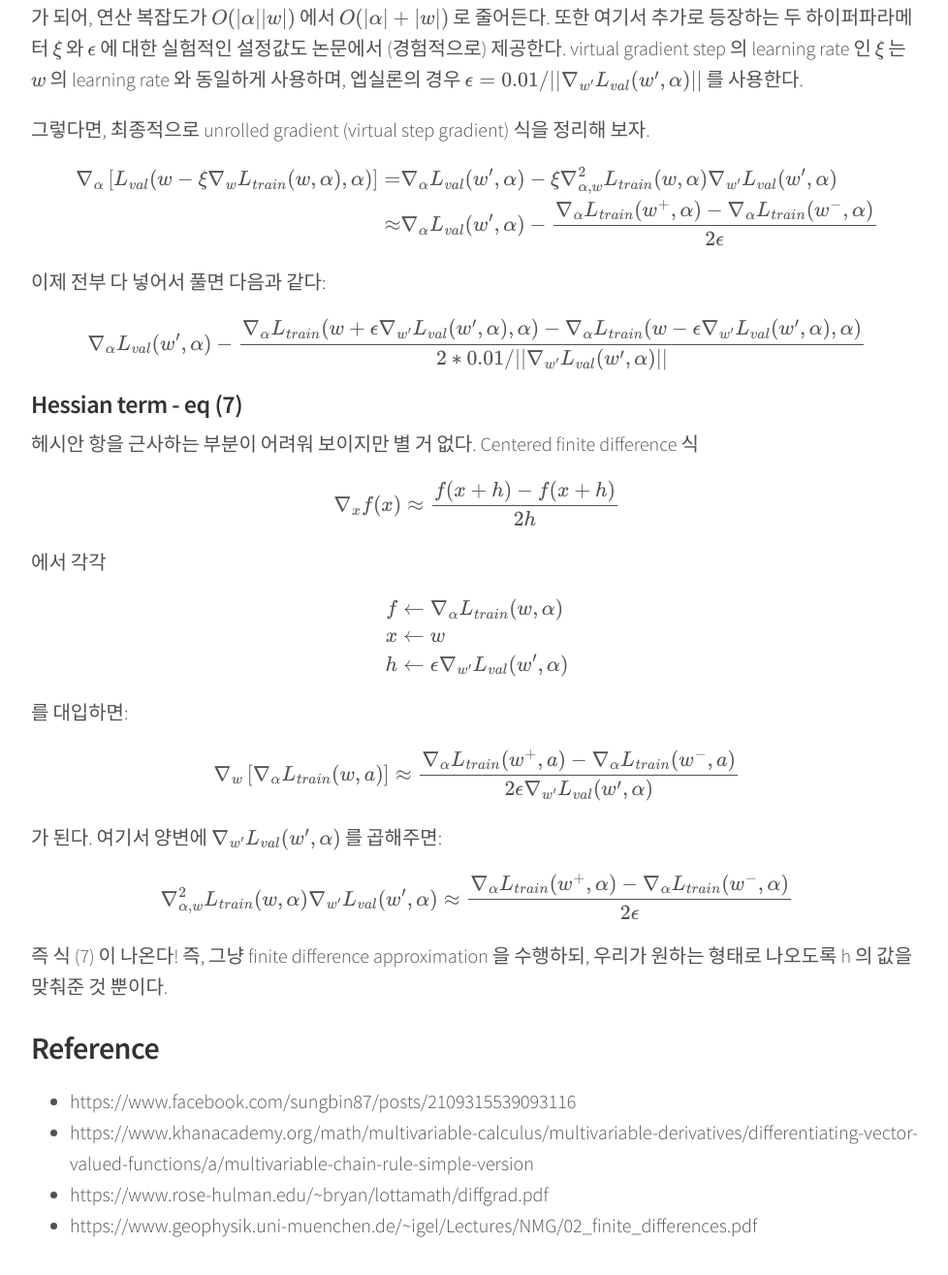
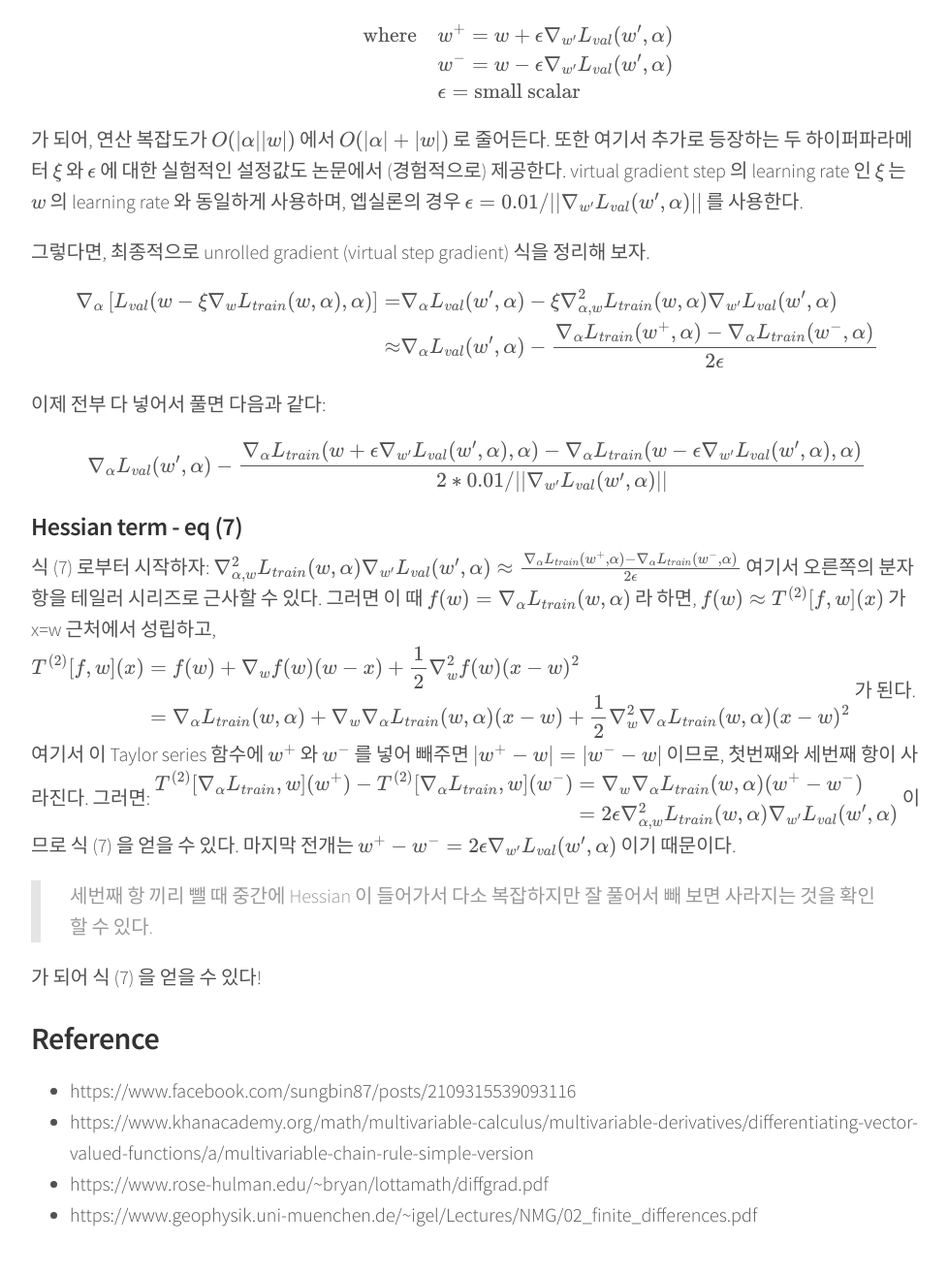
Before and after one commit to khanrc/khanrc.github.io, a Jekyll site: the page built from _posts/2018-12-15-nas-2-darts-math.md, in a window 1280 px wide and 1400 px high, scrolled down 2115 px. Shown: the top 1315 px of the window at 97% size, without its empty margins (148-1126 px from the left). Built offline with Jekyll 4.4.1, drawn with Linux system fonts in a browser that asks for light colours; Markdown is read by kramdown in place of the engine named in the settings; formulas are drawn with MathJax 3; some of the changed text lies outside the part shown.

Commit message:
Fix error of eq (7)

```diff
--- a/_posts/2018-12-15-nas-2-darts-math.md
+++ b/_posts/2018-12-15-nas-2-darts-math.md
@@ -35,23 +35,30 @@ $$
 \frac{\partial f}{\partial y}\frac{\partial y}{\partial t}
 $$
 
-### Finite Difference Approximation of Derivatives
+### Taylor Series
 
-Finite difference 는 사실 그냥 numerical gradient 다. 미분의 정의에 의해
+임의의 함수 $f(x)$ 가 $x=a$ 에서 무한 번 미분 가능하다면,
+$$
+\begin{align}
+f(x)&=f(a)+f'(a)(x-a)+\frac{f''(a)}{2!}(x-a)^2+\cdots \\
+&=\sum^\infty_{k=0} \frac{f^{(k)}(a)}{k!}(x-a)^k
+\end{align}
+$$
+가 $x=a$ 근처에서 성립한다.
 
+#### Intuition
+
+테일러 급수로 근사한 식을 p(x) 라 한다면 ($f(x)=p_\infty(x)$), $f'(a)=p'(a)$, $f''(a)=p''(a)$, ... 이 성립한다. 즉, 테일러 급수는 x=a 에서 동일한 미분계수를 갖는 함수로 근사하는 방법. [위키](https://en.wikipedia.org/wiki/Taylor_series)를 참고하면 실제로 근사가 진행되면서 (고차 미분이 더해지면서) 점점 정확해지는 것을 볼 수 있다.
+
+#### Multivariable function
+
+위 식을 다변수 함수로 확장하면, n차 테일러 급수는:
 $$
-\nabla_xf=\lim_{h \rightarrow 0} \frac{f(x+h)-f(x-h)}{2h}
+T^{(n)}[\mathbf{f}, \mathbf{a}](\mathbf x)=\sum_{k=0}^n\frac{(\partial^k_\mathbf x \mathbf f)(\mathbf a)}{k!}(\mathbf x - \mathbf a)^k
 $$
+라 쓸 수 있다.
 
-가 되는데, 여기서 limit 를 빼고 작은 h 에 대해 계산하여 이 값을 근사할 수 있다.
-
-$$
-\nabla_x f \approx \frac{f(x+h)-f(x-h)}{2h}
-$$
-
-이를 centered difference 라 하고, f(x+h)-f(x) 로 계산하면 forward difference, f(x)-f(x-h) 로 계산하면 backward difference 라 한다.
-
-이 근사의 에러를 계산하기 위해 테일러 급수를 활용할 수 있는데, 이 부분은 위 링크를 참조하자.
+> 위 식은 [임성빈 박사님의 포스트](https://www.facebook.com/sungbin87/posts/2109315539093116) 와 [Taylor series for multivariable function](https://www.researchgate.net/publication/286625914_Taylor_Series_For_Multi-Variable_Functions) 의 내용을 적당히 버무렸다. 혹시 위 수식이 정확히 어떻게 계산되는지가 헷갈린다면, Taylor series for multivariable function 문서에 상세히 나와 있으니 참고하자.
 
 ## Unrolled gradient
 
@@ -103,37 +110,38 @@ $$
 
 ### Hessian term - eq (7)
 
-헤시안 항을 근사하는 부분이 어려워 보이지만 별 거 없다. Centered finite difference 식
-
-$$
-\nabla_x f(x) \approx \frac{f(x+h)-f(x+h)}{2h}
-$$
-
-
-에서 각각
-
-$$
-\begin{align}
-f &\leftarrow \nabla_\alpha L_{train}(w,\alpha) \\
-x &\leftarrow w \\
-h &\leftarrow \epsilon \nabla_{w'} L_{val}(w',\alpha) \\
-\end{align}
-$$
-
-를 대입하면:
-
-$$
-\nabla_w \left[ \nabla_\alpha L_{train}(w,a) \right]
-\approx \frac{\nabla_\alpha L_{train}(w^+,a)-\nabla_\alpha L_{train}(w^-,a)}{2\epsilon \nabla_{w'} L_{val}(w',\alpha)}
-$$
-
-가 된다. 여기서 양변에 $\nabla_{w'} L_{val}(w',\alpha)$ 를 곱해주면:
-
+식 (7) 로부터 시작하자:
 $$
 \nabla^2_{\alpha,w} L_{train}(w,\alpha) \nabla_{w'} L_{val} (w', \alpha) \approx \frac{\nabla_\alpha L_{train}(w^+,\alpha) - \nabla_\alpha L_{train}(w^-,\alpha)}{2\epsilon}
 $$
+여기서 오른쪽의 분자 항을 테일러 시리즈로 근사할 수 있다. 그러면 이 때
+$$
+f(w)= \nabla_\alpha L_{train}(w,\alpha)
+$$
+라 하면,
+$$
+f(w) \approx T^{(2)}[f,w](x)
+$$
+가 x=w 근처에서 성립하고,
+$$
+\begin{align}
+T^{(2)}[f, w](x)&=f(w)+\nabla_w f(w)(w-x)+\frac 12 \nabla^2_wf(w) (x-w)^2 \\
+&=\nabla_\alpha L_{train}(w,\alpha)+\nabla_w\nabla_\alpha L_{train}(w,\alpha)(x-w)+\frac{1}{2}\nabla^2_w\nabla_\alpha L_{train}(w,\alpha)(x-w)^2
+\end{align}
+$$
+가 된다. 여기서 이 Taylor series 함수에 $w^+$ 와 $w^-$ 를 넣어 빼주면 $|w^+-w|=|w^- -w|$ 이므로, 첫번째와 세번째 항이 사라진다. 그러면:
+$$
+\begin{align}
+T^{(2)}[\nabla_\alpha L_{train}, w](w^+)-T^{(2)}[\nabla_\alpha L_{train}, w](w^-)
+&= \nabla_w \nabla_\alpha L_{train}(w,\alpha)(w^+ - w^-) \\
+&= 2\epsilon \nabla^2_{\alpha,w} L_{train}(w,\alpha) \nabla_{w'} L_{val} (w', \alpha)
+\end{align}
+$$
+이므로 식 (7) 을 얻을 수 있다. 마지막 전개는 $w^+ - w^- = 2\epsilon \nabla_{w'} L_{val}(w',\alpha)$ 이기 때문이다.
 
-즉 식 (7) 이 나온다! 즉, 그냥 finite difference approximation 을 수행하되, 우리가 원하는 형태로 나오도록 h 의 값을 맞춰준 것 뿐이다.
+> 세번째 항 끼리 뺄 때 중간에 Hessian 이 들어가서 다소 복잡하지만 잘 풀어서 빼 보면 사라지는 것을 확인할 수 있다.
+
+가 되어 식 (7) 을 얻을 수 있다!
 
 ## Reference
 
```
